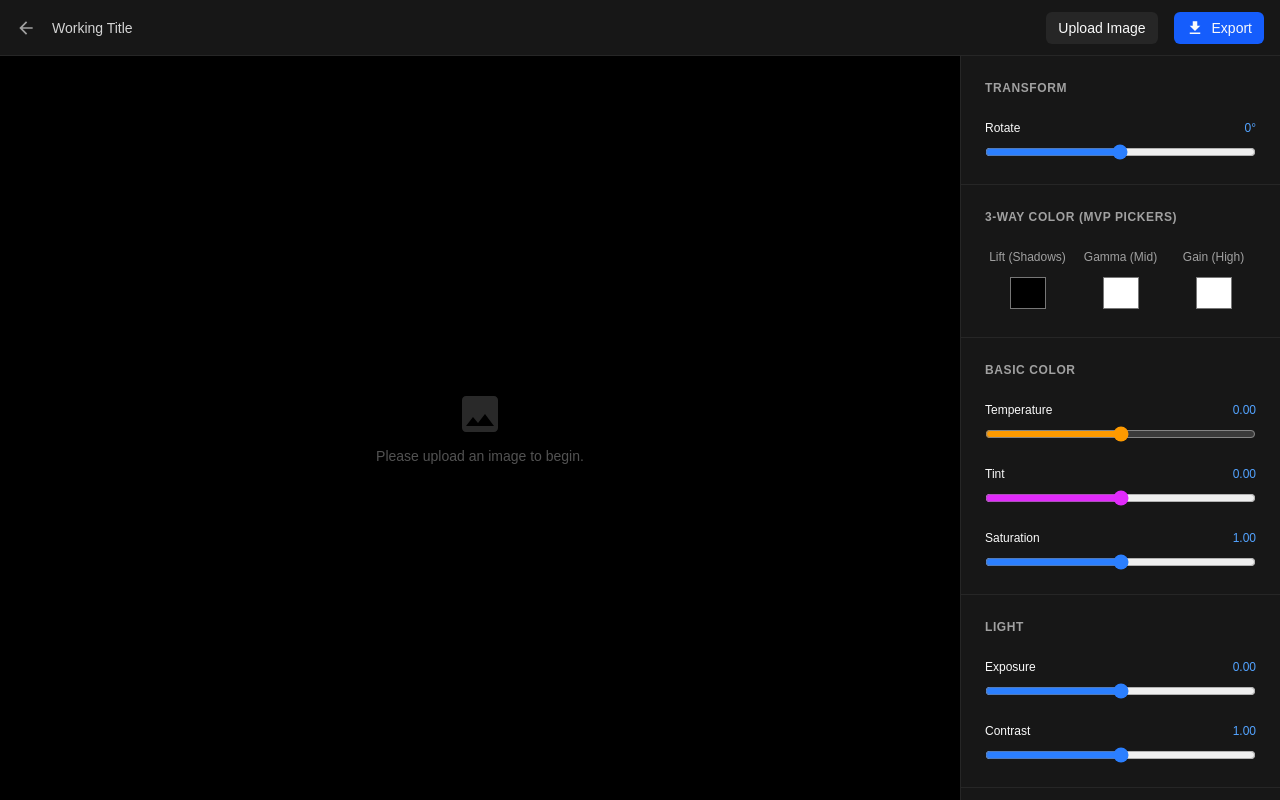
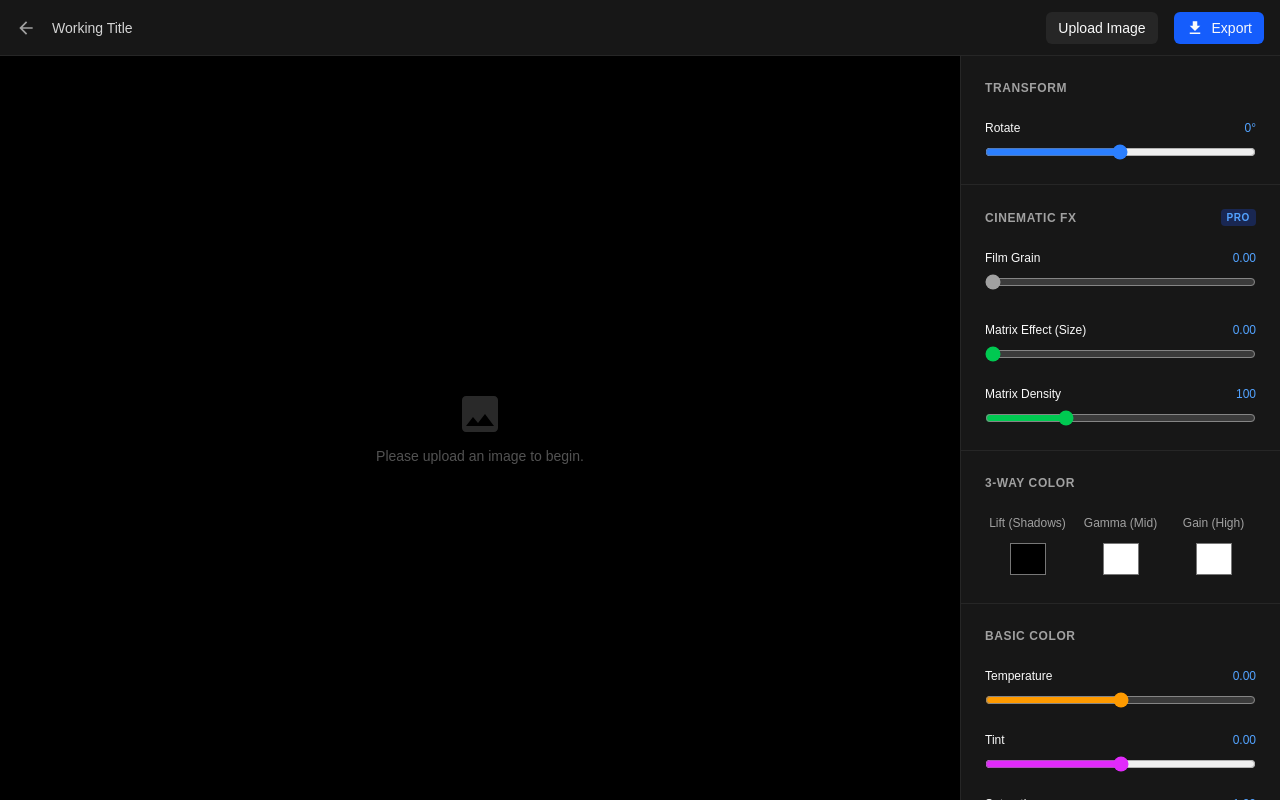
Before and after one commit to Shashwat-06/PhotoEditor, a Next.js app: page /editor in a window 1280 px wide. Built offline with nearby package versions, Linux system fonts and the light colour scheme.

Commit message:
added filters

```diff
--- a/app/editor/page.tsx
+++ b/app/editor/page.tsx
@@ -12,33 +12,12 @@ import { useEditorStore } from "@/store/editorStore";
 import EditorCanvas from "@/components/editor/canvas/EditorCanvas";
 
 export default function EditorPage() {
-  const {
-    exposure,
-    setExposure,
-    contrast,
-    setContrast,
-    saturation,
-    setSaturation,
-    temperature,
-    setTemperature,
-    tint,
-    setTint,
-    rotation,
-    setRotation,
-    setIsRotating,
-    isRotating,
-    setLift,
-    setGamma,
-    setGain,
-    setZoom,
-    setImageData,
-    imageData,
-  } = useEditorStore();
+  const store = useEditorStore();
 
   const handleImageUpload = (e: React.ChangeEvent<HTMLInputElement>) => {
     const file = e.target.files?.[0];
     if (file) {
-      setImageData(URL.createObjectURL(file));
+      store.setImageData(URL.createObjectURL(file));
     }
   };
 
@@ -77,7 +56,7 @@ export default function EditorPage() {
       <div className="flex flex-1 overflow-hidden relative">
         {/* Workspace Canvas */}
         <main className="flex-1 relative flex items-center justify-center bg-black overflow-hidden group">
-          {!imageData ? (
+          {!store.imageData ? (
             <div className="text-neutral-600 flex flex-col items-center gap-2">
               <MdImage className="text-5xl opacity-50" />
               <p className="text-sm">Please upload an image to begin.</p>
@@ -86,21 +65,21 @@ export default function EditorPage() {
             <EditorCanvas />
           )}
 
-          {/* Canva-Style Snapping Grid (Visible only when rotating) */}
+          {/* Alignment Grid Overlay (Visible during rotation) */}
           <div
-            className={`pointer-events-none absolute inset-0 transition-opacity duration-200 ${isRotating ? "opacity-100" : "opacity-0"}`}
+            className={`pointer-events-none absolute inset-0 transition-opacity duration-200 ${store.isRotating ? "opacity-100" : "opacity-0"}`}
             style={{
               backgroundImage:
                 "linear-gradient(rgba(255,255,255,0.1) 1px, transparent 1px), linear-gradient(90deg, rgba(255,255,255,0.1) 1px, transparent 1px)",
-              backgroundSize: "33.33% 33.33%", // Creates a Rule of Thirds grid
+              backgroundSize: "33.33% 33.33%",
               backgroundPosition: "center center",
             }}
           />
 
-          {/* Floating Canvas Toolbar (Zoom) */}
+          {/* Floating Zoom Controls */}
           <div className="absolute bottom-6 left-1/2 -translate-x-1/2 flex items-center gap-2 bg-neutral-900/80 backdrop-blur-md border border-neutral-700 p-2 rounded-lg opacity-0 group-hover:opacity-100 transition-opacity">
             <button
-              onClick={() => setZoom((p) => Math.max(p - 10, 20))}
+              onClick={() => store.setZoom((p) => Math.max(p - 10, 20))}
               className="p-2 hover:bg-neutral-700 rounded-md text-neutral-300 hover:text-white transition-colors"
             >
               <MdZoomOut className="text-xl" />
@@ -109,7 +88,7 @@ export default function EditorPage() {
               Zoom
             </span>
             <button
-              onClick={() => setZoom((p) => Math.min(p + 10, 300))}
+              onClick={() => store.setZoom((p) => Math.min(p + 10, 300))}
               className="p-2 hover:bg-neutral-700 rounded-md text-neutral-300 hover:text-white transition-colors"
             >
               <MdZoomIn className="text-xl" />
@@ -118,7 +97,7 @@ export default function EditorPage() {
         </main>
 
         {/* Sidebar Controls */}
-        <aside className="w-80 bg-neutral-900 border-l border-neutral-800 flex flex-col shrink-0 overflow-y-auto z-10">
+        <aside className="w-80 bg-neutral-900 border-l border-neutral-800 flex flex-col shrink-0 overflow-y-auto z-10 custom-scrollbar">
           {/* Transform Section */}
           <div className="p-6 border-b border-neutral-800 flex flex-col gap-6">
             <h3 className="text-xs font-bold text-neutral-400 uppercase tracking-wider">
@@ -128,7 +107,7 @@ export default function EditorPage() {
               <div className="flex justify-between text-xs font-medium">
                 <span>Rotate</span>
                 <span className="text-blue-400">
-                  {(rotation * (180 / Math.PI)).toFixed(0)}°
+                  {(store.rotation * (180 / Math.PI)).toFixed(0)}°
                 </span>
               </div>
               <input
@@ -136,30 +115,93 @@ export default function EditorPage() {
                 min="-3.14159"
                 max="3.14159"
                 step="0.01"
-                value={rotation}
-                onChange={(e) => setRotation(parseFloat(e.target.value))}
-                onMouseDown={() => setIsRotating(true)}
-                onMouseUp={() => setIsRotating(false)}
-                onTouchStart={() => setIsRotating(true)}
-                onTouchEnd={() => setIsRotating(false)}
+                value={store.rotation}
+                onChange={(e) => store.setRotation(parseFloat(e.target.value))}
+                onMouseDown={() => store.setIsRotating(true)}
+                onMouseUp={() => store.setIsRotating(false)}
+                onTouchStart={() => store.setIsRotating(true)}
+                onTouchEnd={() => store.setIsRotating(false)}
                 className="w-full accent-blue-500 cursor-pointer"
               />
             </div>
           </div>
 
-          {/* DaVinci 3-Way Color Wheels */}
+          {/* Cinematic FX Section */}
+          <div className="p-6 border-b border-neutral-800 flex flex-col gap-6">
+            <h3 className="text-xs font-bold text-neutral-400 uppercase tracking-wider flex items-center justify-between">
+              Cinematic FX
+              <span className="px-1.5 py-0.5 bg-blue-900/50 text-blue-400 rounded text-[10px]">
+                PRO
+              </span>
+            </h3>
+
+            <div className="flex flex-col gap-2">
+              <div className="flex justify-between text-xs font-medium">
+                <span>Film Grain</span>
+                <span className="text-blue-400">{store.grain.toFixed(2)}</span>
+              </div>
+              <input
+                type="range"
+                min="0"
+                max="0.5"
+                step="0.01"
+                value={store.grain}
+                onChange={(e) => store.setGrain(parseFloat(e.target.value))}
+                className="w-full accent-neutral-400 cursor-pointer"
+              />
+            </div>
+
+            <div className="flex flex-col gap-2 mt-2">
+              <div className="flex justify-between text-xs font-medium">
+                <span>Matrix Effect (Size)</span>
+                <span className="text-blue-400">
+                  {store.asciiSize.toFixed(2)}
+                </span>
+              </div>
+              <input
+                type="range"
+                min="0"
+                max="1.5"
+                step="0.01"
+                value={store.asciiSize}
+                onChange={(e) => store.setAsciiSize(parseFloat(e.target.value))}
+                className="w-full accent-green-500 cursor-pointer"
+              />
+            </div>
+
+            <div className="flex flex-col gap-2">
+              <div className="flex justify-between text-xs font-medium">
+                <span>Matrix Density</span>
+                <span className="text-blue-400">
+                  {store.asciiDensity.toFixed(0)}
+                </span>
+              </div>
+              <input
+                type="range"
+                min="20"
+                max="300"
+                step="1"
+                value={store.asciiDensity}
+                onChange={(e) =>
+                  store.setAsciiDensity(parseFloat(e.target.value))
+                }
+                className="w-full accent-green-500 cursor-pointer"
+              />
+            </div>
+          </div>
+
+          {/* DaVinci 3-Way Color */}
           <div className="p-6 border-b border-neutral-800 flex flex-col gap-6">
             <h3 className="text-xs font-bold text-neutral-400 uppercase tracking-wider">
-              3-Way Color (MVP Pickers)
+              3-Way Color
             </h3>
-
             <div className="grid grid-cols-3 gap-2 text-center">
               <div className="flex flex-col items-center gap-2">
                 <span className="text-xs text-neutral-400">Lift (Shadows)</span>
                 <input
                   type="color"
                   defaultValue="#000000"
-                  onChange={(e) => setLift(e.target.value)}
+                  onChange={(e) => store.setLift(e.target.value)}
                   className="w-10 h-10 p-0 border-0 rounded cursor-pointer bg-transparent"
                 />
               </div>
@@ -168,7 +210,7 @@ export default function EditorPage() {
                 <input
                   type="color"
                   defaultValue="#ffffff"
-                  onChange={(e) => setGamma(e.target.value)}
+                  onChange={(e) => store.setGamma(e.target.value)}
                   className="w-10 h-10 p-0 border-0 rounded cursor-pointer bg-transparent"
                 />
               </div>
@@ -177,7 +219,7 @@ export default function EditorPage() {
                 <input
                   type="color"
                   defaultValue="#ffffff"
-                  onChange={(e) => setGain(e.target.value)}
+                  onChange={(e) => store.setGain(e.target.value)}
                   className="w-10 h-10 p-0 border-0 rounded cursor-pointer bg-transparent"
                 />
               </div>
@@ -189,49 +231,56 @@ export default function EditorPage() {
             <h3 className="text-xs font-bold text-neutral-400 uppercase tracking-wider">
               Basic Color
             </h3>
-            {/* Temp, Tint, Saturation Sliders... (Kept identical to previous step) */}
             <div className="flex flex-col gap-2">
               <div className="flex justify-between text-xs font-medium">
                 <span>Temperature</span>
-                <span className="text-blue-400">{temperature.toFixed(2)}</span>
+                <span className="text-blue-400">
+                  {store.temperature.toFixed(2)}
+                </span>
               </div>
               <input
                 type="range"
                 min="-0.5"
                 max="0.5"
                 step="0.01"
-                value={temperature}
-                onChange={(e) => setTemperature(parseFloat(e.target.value))}
+                value={store.temperature}
+                onChange={(e) =>
+                  store.setTemperature(parseFloat(e.target.value))
+                }
                 className="w-full accent-amber-500 cursor-pointer"
               />
             </div>
             <div className="flex flex-col gap-2">
               <div className="flex justify-between text-xs font-medium">
                 <span>Tint</span>
-                <span className="text-blue-400">{tint.toFixed(2)}</span>
+                <span className="text-blue-400">{store.tint.toFixed(2)}</span>
               </div>
               <input
                 type="range"
                 min="-0.5"
                 max="0.5"
                 step="0.01"
-                value={tint}
-                onChange={(e) => setTint(parseFloat(e.target.value))}
+                value={store.tint}
+                onChange={(e) => store.setTint(parseFloat(e.target.value))}
                 className="w-full accent-fuchsia-500 cursor-pointer"
               />
             </div>
             <div className="flex flex-col gap-2">
               <div className="flex justify-between text-xs font-medium">
                 <span>Saturation</span>
-                <span className="text-blue-400">{saturation.toFixed(2)}</span>
+                <span className="text-blue-400">
+                  {store.saturation.toFixed(2)}
+                </span>
               </div>
               <input
                 type="range"
                 min="0"
                 max="2"
                 step="0.01"
-                value={saturation}
-                onChange={(e) => setSaturation(parseFloat(e.target.value))}
+                value={store.saturation}
+                onChange={(e) =>
+                  store.setSaturation(parseFloat(e.target.value))
+                }
                 className="w-full accent-blue-500 cursor-pointer"
               />
             </div>
@@ -242,34 +291,37 @@ export default function EditorPage() {
             <h3 className="text-xs font-bold text-neutral-400 uppercase tracking-wider">
               Light
             </h3>
-            {/* Exposure, Contrast Sliders... (Kept identical to previous step) */}
             <div className="flex flex-col gap-2">
               <div className="flex justify-between text-xs font-medium">
                 <span>Exposure</span>
-                <span className="text-blue-400">{exposure.toFixed(2)}</span>
+                <span className="text-blue-400">
+                  {store.exposure.toFixed(2)}
+                </span>
               </div>
               <input
                 type="range"
                 min="-2"
                 max="2"
                 step="0.01"
-                value={exposure}
-                onChange={(e) => setExposure(parseFloat(e.target.value))}
+                value={store.exposure}
+                onChange={(e) => store.setExposure(parseFloat(e.target.value))}
                 className="w-full accent-blue-500 cursor-pointer"
               />
             </div>
             <div className="flex flex-col gap-2">
               <div className="flex justify-between text-xs font-medium">
                 <span>Contrast</span>
-                <span className="text-blue-400">{contrast.toFixed(2)}</span>
+                <span className="text-blue-400">
+                  {store.contrast.toFixed(2)}
+                </span>
               </div>
               <input
                 type="range"
                 min="0"
                 max="2"
                 step="0.01"
-                value={contrast}
-                onChange={(e) => setContrast(parseFloat(e.target.value))}
+                value={store.contrast}
+                onChange={(e) => store.setContrast(parseFloat(e.target.value))}
                 className="w-full accent-blue-500 cursor-pointer"
               />
             </div>
--- a/store/editorStore.ts
+++ b/store/editorStore.ts
@@ -1,6 +1,6 @@
 import { create } from "zustand";
 
-// Helper: Convert Hex string to WebGL-friendly RGB array
+// Helper: Convert Hex string to WebGL-friendly RGB array (0.0 to 1.0)
 const hexToRgb = (hex: string): [number, number, number] => {
   const bigint = parseInt(hex.replace("#", ""), 16);
   return [
@@ -11,21 +11,27 @@ const hexToRgb = (hex: string): [number, number, number] => {
 };
 
 interface EditorState {
+  // Basic Light & Color
   exposure: number;
   contrast: number;
   saturation: number;
   temperature: number;
   tint: number;
 
-  // DaVinci 3-Way Wheels (Stored as RGB arrays for the shader)
+  // DaVinci 3-Way Wheels
   lift: [number, number, number];
   gamma: [number, number, number];
   gain: [number, number, number];
 
+  // Cinematic FX
+  grain: number;
+  asciiSize: number;
+  asciiDensity: number;
+
   // Transform & UI State
   zoom: number;
   rotation: number;
-  isRotating: boolean; // Tracks if the user is actively dragging the slider
+  isRotating: boolean;
   imageData: string | null;
 
   // Actions
@@ -38,6 +44,10 @@ interface EditorState {
   setLift: (hex: string) => void;
   setGamma: (hex: string) => void;
   setGain: (hex: string) => void;
+
+  setGrain: (val: number) => void;
+  setAsciiSize: (val: number) => void;
+  setAsciiDensity: (val: number) => void;
 
   setRotation: (val: number) => void;
   setIsRotating: (val: boolean) => void;
@@ -52,10 +62,13 @@ export const useEditorStore = create<EditorState>((set) => ({
   temperature: 0.0,
   tint: 0.0,
 
-  // Default to pure white (1,1,1) which means no effect mathematically
-  lift: [0, 0, 0], // Lift defaults to black offset
+  lift: [0, 0, 0], // Default offset is black
   gamma: [1, 1, 1],
   gain: [1, 1, 1],
+
+  grain: 0.0,
+  asciiSize: 0.0, // 0 = effect is off
+  asciiDensity: 100.0,
 
   zoom: 80,
   rotation: 0,
@@ -72,8 +85,12 @@ export const useEditorStore = create<EditorState>((set) => ({
   setGamma: (hex) => set({ gamma: hexToRgb(hex) }),
   setGain: (hex) => set({ gain: hexToRgb(hex) }),
 
+  setGrain: (grain) => set({ grain }),
+  setAsciiSize: (asciiSize) => set({ asciiSize }),
+  setAsciiDensity: (asciiDensity) => set({ asciiDensity }),
+
   setRotation: (val) => {
-    // Snap logic: Snap to 0, 90, 180, 270 degrees if within 3 degrees (0.05 radians)
+    // Snap to right angles if within ~3 degrees
     const snapThreshold = 0.05;
     const angles = [0, Math.PI / 2, Math.PI, -Math.PI / 2, -Math.PI];
     let snappedVal = val;
@@ -92,6 +109,8 @@ export const useEditorStore = create<EditorState>((set) => ({
     set((state) => ({
       zoom: typeof val === "function" ? val(state.zoom) : val,
     })),
+
+  // Reset all settings when a new image is loaded
   setImageData: (url) =>
     set({
       imageData: url,
@@ -105,5 +124,8 @@ export const useEditorStore = create<EditorState>((set) => ({
       lift: [0, 0, 0],
       gamma: [1, 1, 1],
       gain: [1, 1, 1],
+      grain: 0,
+      asciiSize: 0,
+      asciiDensity: 100,
     }),
 }));
```
Also changed, not shown: components/editor/canvas/EditorCanvas.tsx (+57 -35 lines).
